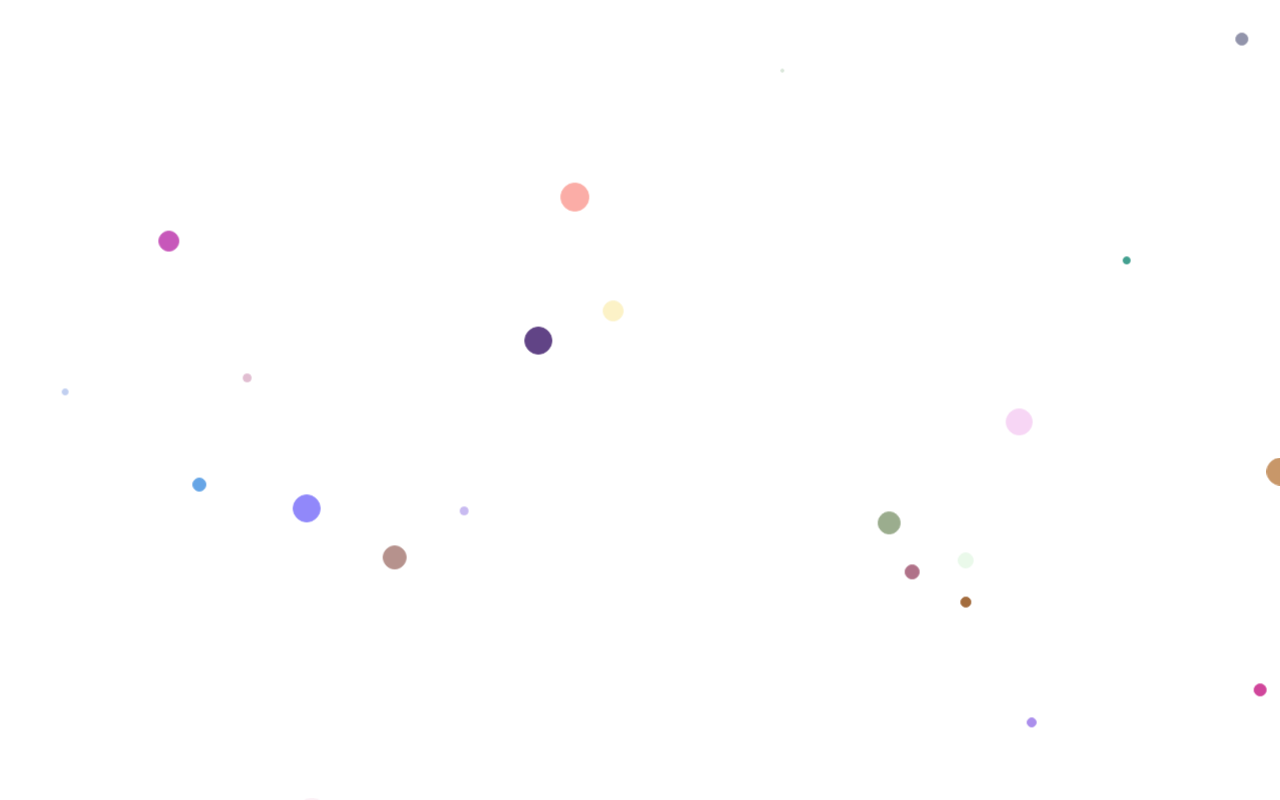
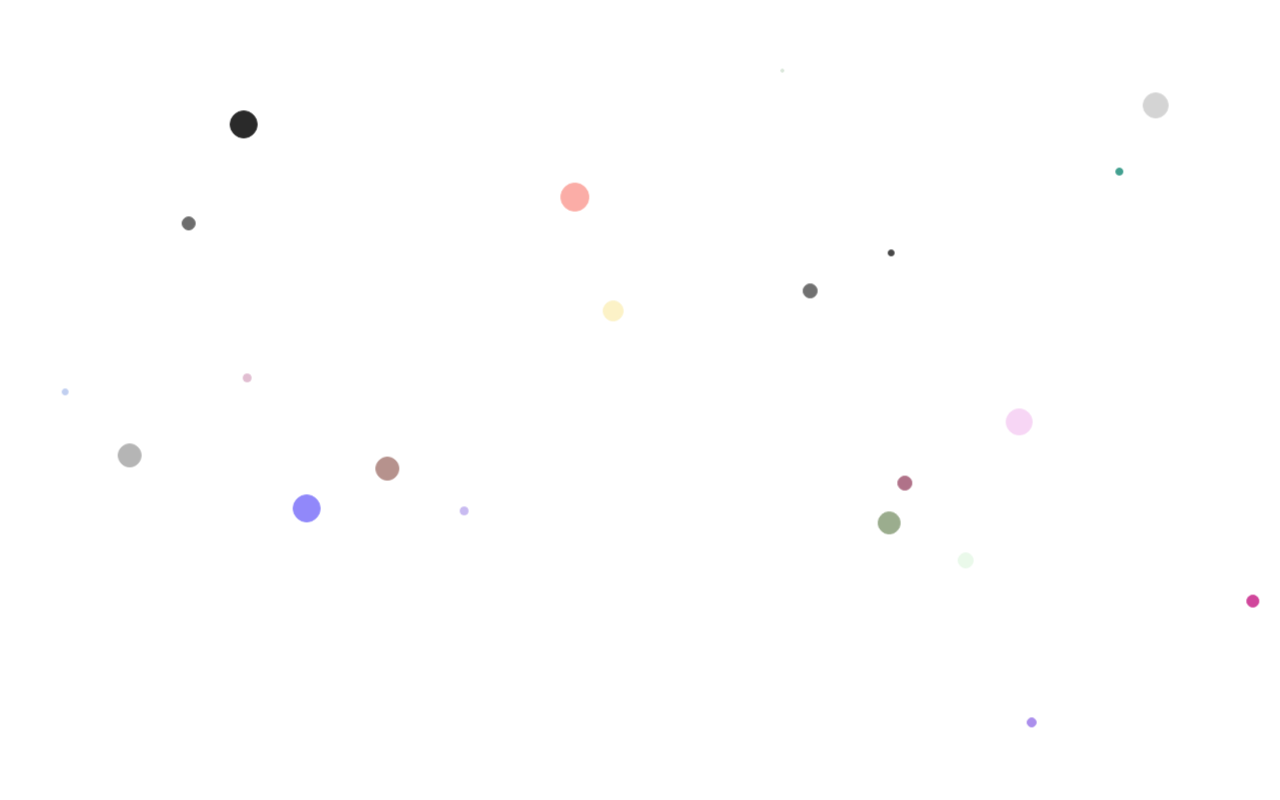
Before and after one commit to CodHeK/porticle.js, a plain HTML site: page index.html in a window 1280 px wide. Drawn offline with Linux system fonts and the light colour scheme.

Commit message:
added blacks

```diff
--- a/porticle.css
+++ b/porticle.css
@@ -11,6 +11,14 @@
   display: block;
   animation: move1 50s infinite;
 }
+
+.dot2 {
+  border-radius: 50%;
+  position: absolute;
+  display: block;
+  animation: move2 50s infinite;
+}
+
 
 @keyframes move {
   0% {
@@ -47,3 +55,22 @@
      transform: translateZ(-45px);
    }
 }
+
+
+@keyframes move2 {
+  0% {
+    transform: translateX(10px);
+  }
+   25% {
+     transform: translateY(70px);
+   }
+   50% {
+     transform: translateX(-190px);
+   }
+   75% {
+     transform: translateY(20px);
+   }
+   100% {
+     transform: translateZ(-45px);
+   }
+}
--- a/porticle.js
+++ b/porticle.js
@@ -3,7 +3,7 @@ var dots = []
 setTimeout(print, 500);
 
 function porticle(numParts, numSize) {
-  for(var i=1;i<=numParts/2;i++) {
+  for(var i=1;i<=numParts/3;i++) {
     var dot = document.createElement('div');
     dot.classList.add('dot');
     dot.style.height = Math.floor(Math.random()*(numSize) + 1);
@@ -17,7 +17,7 @@ function porticle(numParts, numSize) {
     dot.style.ZIndex = Math.random()*(1000) - 100;
     dots.push(dot);
   }
-  for(var i=1;i<=numParts/2;i++) {
+  for(var i=1;i<=numParts/3;i++) {
     var dot = document.createElement('div');
     dot.classList.add('dot1');
     dot.style.height = Math.floor(Math.random()*(numSize) + 1);
@@ -31,6 +31,20 @@ function porticle(numParts, numSize) {
     dot.style.ZIndex = Math.random()*(1000) - 100;
     dots.push(dot);
   }
+  for(var i=1;i<=numParts/3;i++) {
+    var dot = document.createElement('div');
+    dot.classList.add('dot2');
+    dot.style.height = Math.floor(Math.random()*(numSize) + 1);
+    dot.style.width = dot.style.height;
+    dot.style.left = Math.floor(Math.random()*(2000) + 0)
+    dot.style.top = Math.floor(Math.random()*(2000) + 0)
+    dot.style.opacity = Math.random()*(1) + 0;
+    dot.style.color = '#000';
+    dot.style.border = `1px solid ${dot.style.color}`;
+    dot.style.backgroundColor = dot.style.color;
+    dot.style.ZIndex = Math.random()*(1000) - 100;
+    dots.push(dot);
+  }
 }
 
 function print() {
```
